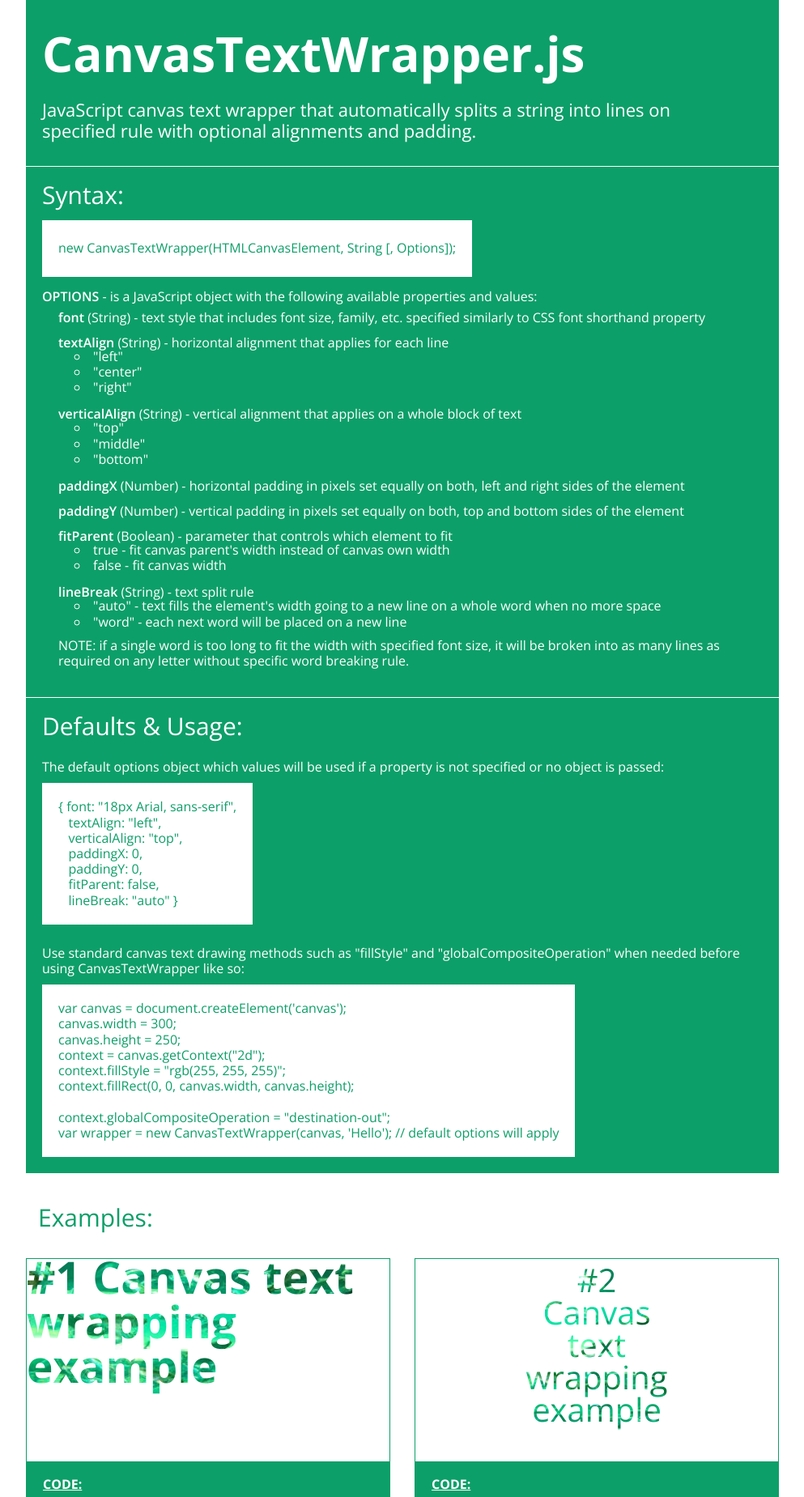
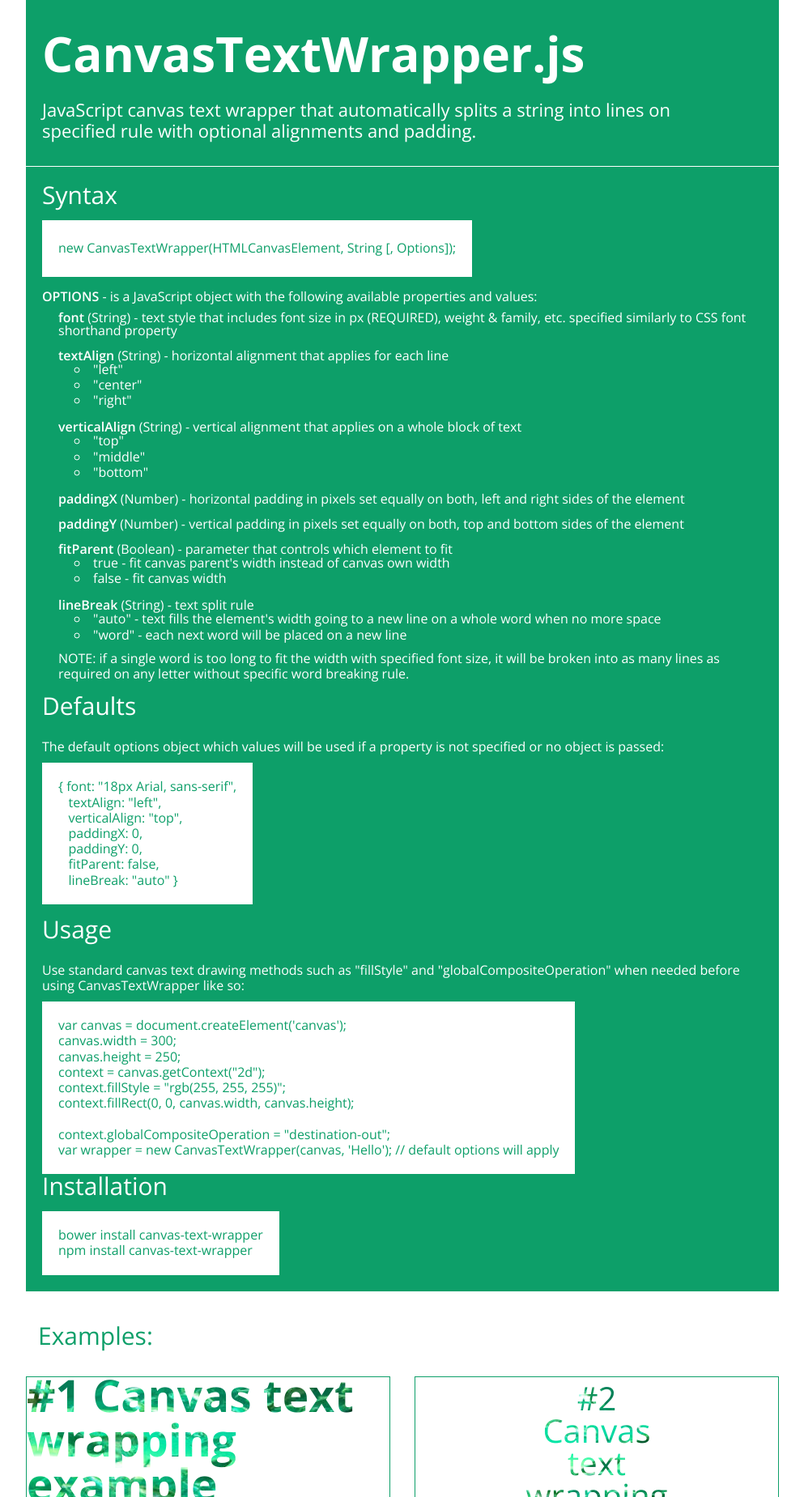
Before and after one commit to namniak/canvas-text-wrapper, a plain HTML site: page index.html in a window 1280 px wide. Shown: the top 1849 px of the page at 81% size, without its empty margins (143-1136 px from the left). Drawn offline with nearby package versions, Linux system fonts and the light colour scheme.

Commit message:
Update index.html

```diff
--- a/index.html
+++ b/index.html
@@ -20,7 +20,7 @@
     </p>
 </header>
 <article>
-    <h2>Syntax:</h2><br/>
+    <h2>Syntax</h2><br/>
 
     <p class="white-block">new CanvasTextWrapper(HTMLCanvasElement, String [, Options]);</p><br/>
 
@@ -31,7 +31,7 @@
     <ul class="syntax">
         <li>
             <div class="emph">font</div>
-            (String) - text style that includes font size, family, etc. specified similarly to CSS
+            (String) - text style that includes font size in px (REQUIRED), weight & family, etc. specified similarly to CSS
             font shorthand property
         </li>
         <li>
@@ -82,9 +82,8 @@
             </p>
         </li>
     </ul>
-</article>
-<article>
-    <h2>Defaults & Usage:</h2><br/>
+
+    <h2>Defaults</h2><br/>
 
     <p>The default options object which values will be used if a property is not specified or no object is passed:</p>
 
@@ -99,6 +98,7 @@
     </p>
     <br/>
 
+    <h2>Usage</h2><br/>
     <p>
         Use standard canvas text drawing methods such as "fillStyle" and "globalCompositeOperation" when needed before
         using CanvasTextWrapper like so:
@@ -114,6 +114,12 @@
         context.globalCompositeOperation = "destination-out";<br/>
         var wrapper = new CanvasTextWrapper(canvas, 'Hello'); // default options will apply<br/>
     </p>
+
+    <h2>Installation</h2><br/>
+        <p class="white-block">
+        bower install canvas-text-wrapper<br/>
+        npm install canvas-text-wrapper
+    </p>
 </article>
 <section>
     <h2>Examples:</h2>
```
